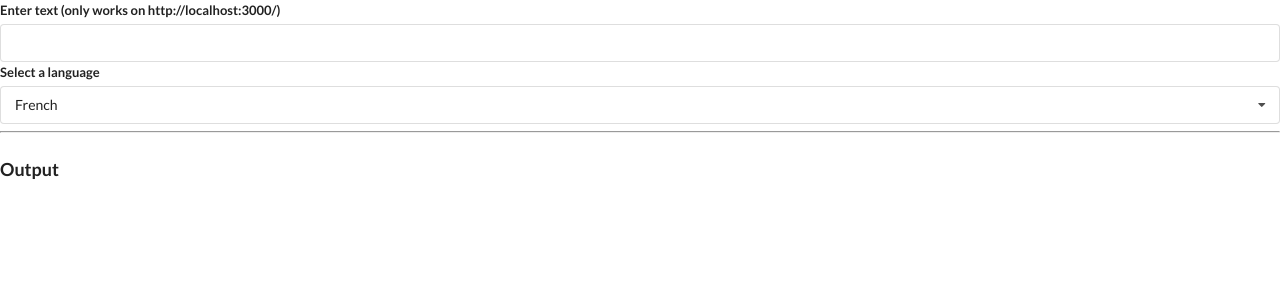
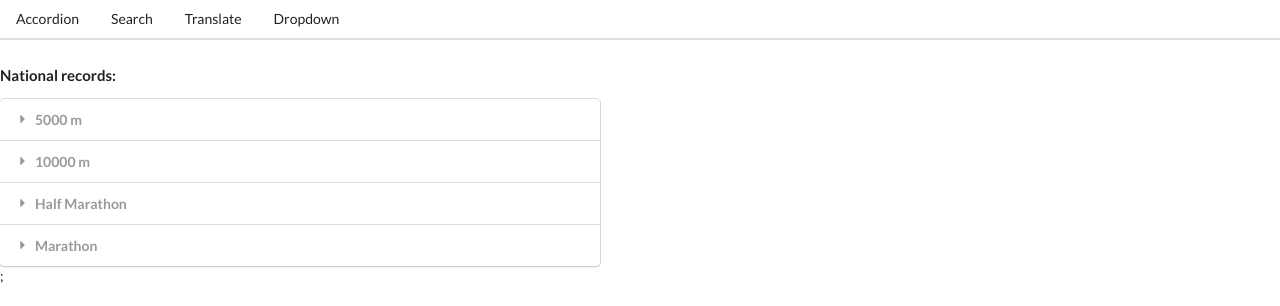
Before and after one commit to i-atanasov/widgets, a React (Create React App) app: page / in a window 1280 px wide. Shown: the top 306 px of the page. Built offline with nearby package versions, Linux system fonts and the light colour scheme; no server answers.

Commit message:
navigation

```diff
--- a/src/App.js
+++ b/src/App.js
@@ -2,6 +2,8 @@ import React, { useState } from "react";
 import Accordion from "./components/Accordion";
 import Search from "./components/Search";
 import Dropdown from "./components/Dropdown";
+import Route from "./components/Route";
+import Header from "./components/Header";
 import { items } from "./data";
 import { options } from './DropdownOptions';
 import Translate from './components/Translate'
@@ -13,10 +15,16 @@ const App = () => {
 
     return (
         <div>
-            <Translate />
-        {/*
+            <Header />
+            <Route path='/'>
+                <h4 className="ui small header">National records:</h4>
+                <Accordion items={items}/>;
+            </Route>
+            <Route path='/list'>
+                <Search />;
+            </Route>
+            <Route path='/dropdown'>
                 <button onClick={() => setShowDropdown(!showDropdown)}>Toggle dropdown</button>
-
                     {showDropdown ?
                         <Dropdown
                         label='Select a color:'
@@ -25,12 +33,14 @@ const App = () => {
                         onSelectedChange={setSelected}
                         /> : null
                     }
+            </Route>
+            <Route path='/translate'>
+                <Translate />
+            </Route>
 
-            <Search />
-                <h4 className="ui large header">National records:</h4>
-            <Accordion items={items}/>*/}
         </div>
     );
 };
 
+
 export default App;
--- a/src/components/Convert.js
+++ b/src/components/Convert.js
@@ -21,7 +21,7 @@ const Convert = ({ language, text }) => {
 //delay
         const delayedRequest = setTimeout(() => {
             doTranslation();
-        }, 500);
+        }, 300);
 //clean up
         return () => {
             clearTimeout(delayedRequest);
--- /dev/null
+++ b/src/components/Header.js
@@ -0,0 +1,15 @@
+import React from "react";
+import Link from "./Link";
+
+const Header = () => {
+    return (
+        <div className="ui secondary pointing menu">
+            <Link href="/" className="item">Accordion</Link>
+            <Link href="/list" className="item" >Search</Link>
+            <Link href="/translate" className="item" >Translate</Link>
+            <Link href="/dropdown" className="item" >Dropdown</Link>
+        </div>
+    );
+};
+
+export default Header;
--- /dev/null
+++ b/src/components/Link.js
@@ -0,0 +1,20 @@
+import React from "react";
+
+const Link = ({ className, href, children }) => {
+    const onClick = (e) => {
+        //allow for new tab with control + click
+        if (e.metaKey || e.ctrlKey) {
+            return;
+        };
+
+        e.preventDefault();
+        window.history.pushState({}, '', href);
+
+        const navEvent = new PopStateEvent('popstate');
+        window.dispatchEvent(navEvent);
+    };
+
+    return <a onClick={onClick} className={className} href={href}>{children}</a>
+}
+
+export default Link;
--- /dev/null
+++ b/src/components/Route.js
@@ -0,0 +1,21 @@
+import { useEffect, useState } from "react";
+
+const Route = ({ path, children }) => {
+    const [currentPath, setCurrentPath] = useState(window.location.pathname);
+
+    useEffect(() => {
+        const onLocationChange = () => {
+            setCurrentPath(window.location.pathname);
+        };
+
+        window.addEventListener('popstate', onLocationChange);
+
+        return () => {
+            window.removeEventListener('popstate', onLocationChange);
+        };
+    }, []);
+
+    return currentPath === path ? children : null;
+};
+
+export default Route;
```
Lines whose indentation alone changed are shown as unchanged.
